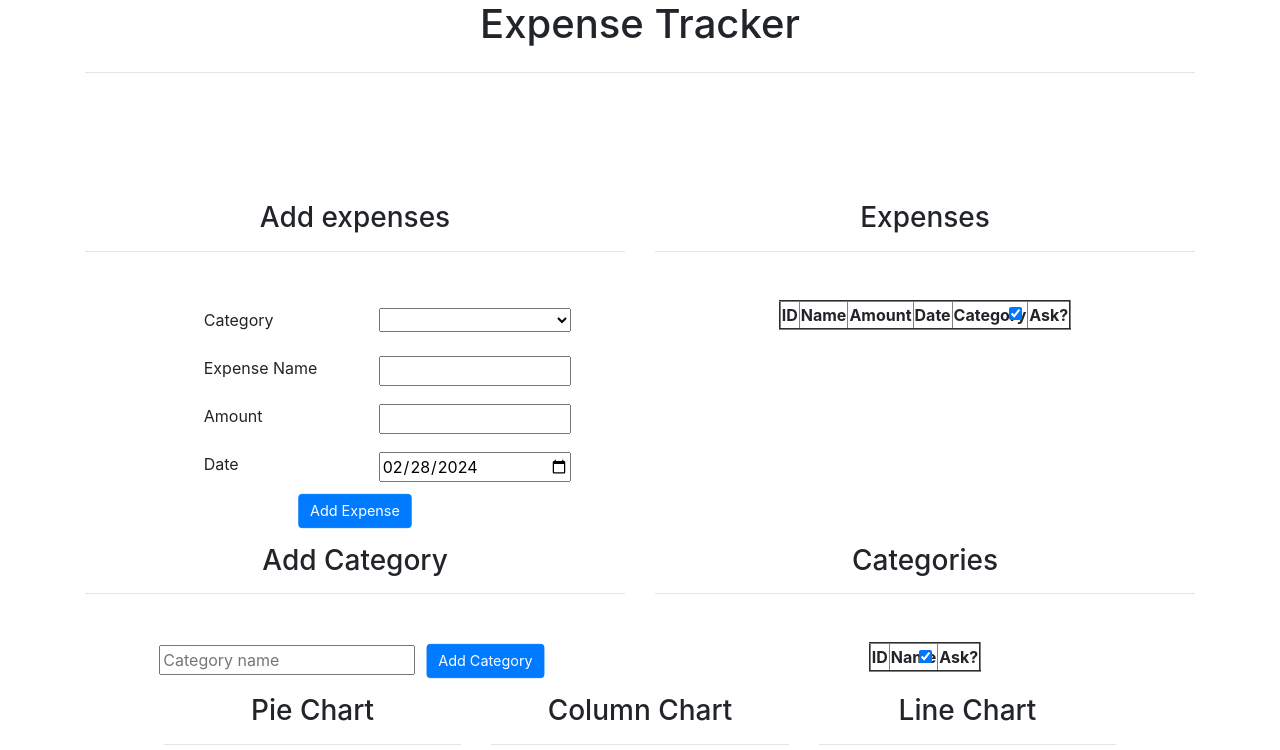
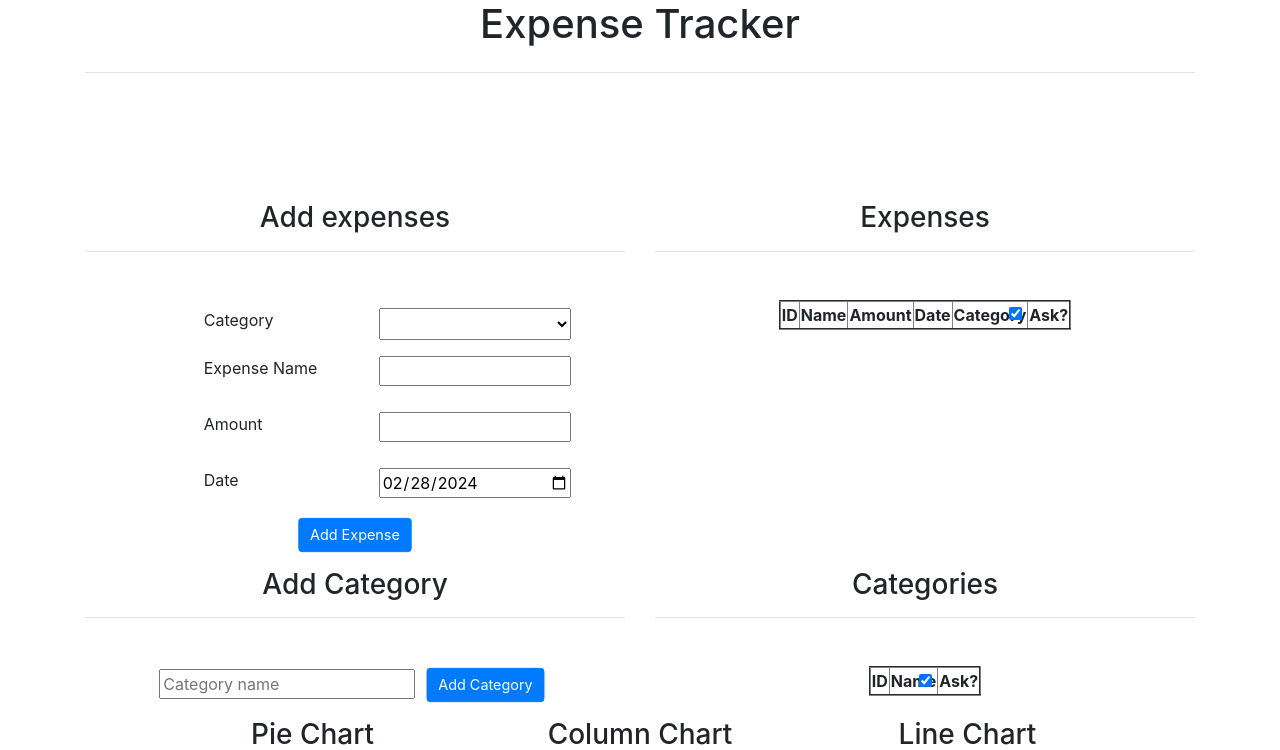
Before and after one commit to Njoyable/finances, a Flask app: page / in a window 1280 px wide. Shown: the top 750 px of the page. Run offline with Flask 3, Linux system fonts and the light colour scheme; data that the repository does not hold is empty; parts of the project's set-up code (start-up, migrations or seed data) failed here and were passed over; some libraries are stand-ins or nearby versions.

Commit message:
Fixes element sizes for 'add expense' section

```diff
--- a/templates/index.html
+++ b/templates/index.html
@@ -78,7 +78,7 @@
                     <div class="row" style="padding-top: 0.5em; padding-bottom: 0.5em; text-align: left;">
                         <label style="width: 10em" for="category">Category</label>
                         <div class="col-3">
-                            <select id="category" style="width: 12em">
+                            <select id="category" style="width: 12em; height: 2em">
                                 {% for id in categories: %}
                                     <option value="{{ categories[id] }}">{{ categories[id] }}</option>
                                 {% endfor %}
@@ -87,23 +87,21 @@
                     </div>
 
                     <div class="row" style="padding-top: 0.5em; padding-bottom: 0.5em; text-align: left;">
-                        <label style="width: 10em" for="expense-name">Expense Name</label>
+                        <label style="width: 10em; height: 2em;" for="expense-name">Expense Name</label>
                         <div class="col-3">
                             <input type="text" id="expense-name" style="width: 12em" required>
                         </div>
                     </div>
 
                     <div class="row" style="padding-top: 0.5em; padding-bottom: 0.5em; text-align: left;">
-                        <label style="width: 10em" for="amount">Amount</label>
+                        <label style="width: 10em; height: 2em;" for="amount">Amount</label>
                         <div class="col-3">
                             <input type="number" id="amount" min="0" step="0.01" style="width: 12em" required>
                         </div>
                     </div>
 
                     <div class="row" style="padding-top: 0.5em; padding-bottom: 0.5em; text-align: left;">
-
-                        <label style="width: 10em" for="date">Date</label>
-
+                        <label style="width: 10em; height: 2em;" for="date">Date</label>
                         <div class="col-3">
                             <input type="date" id="date" style="width: 12em" required>
                             <script>/* Select today as the default value*/document.getElementById("date").valueAsDate = new Date();</script>
```
